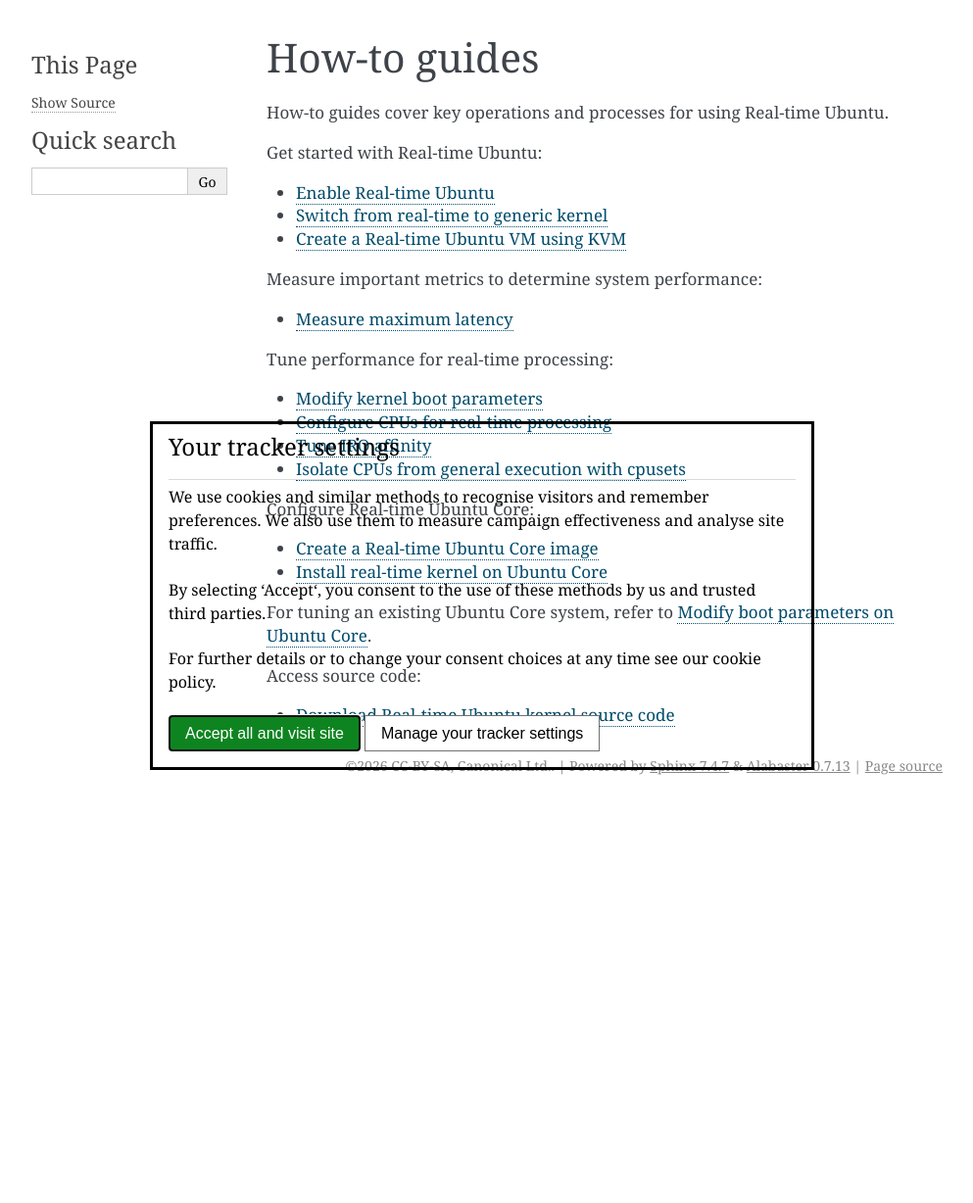
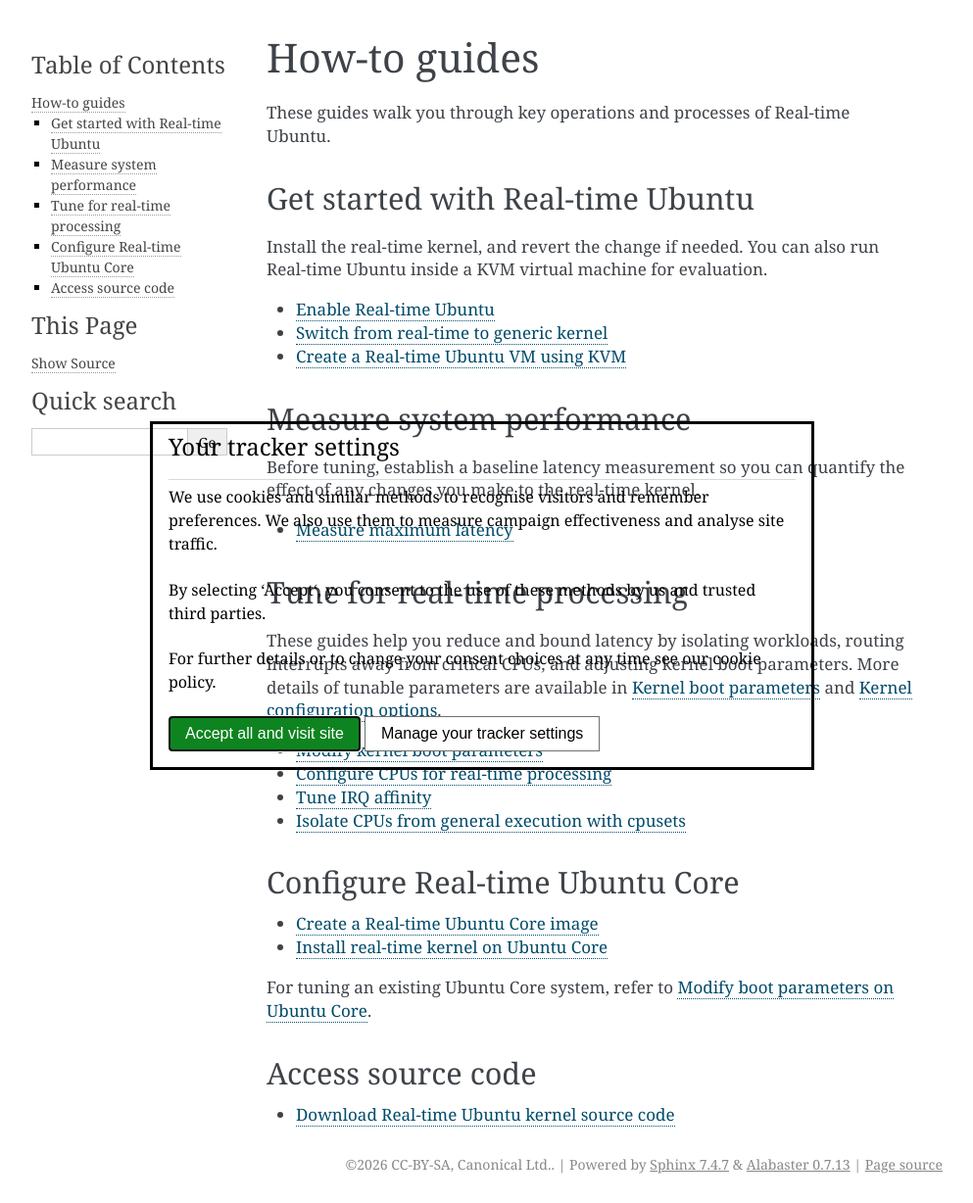
Before and after one commit to canonical/real-time-ubuntu-docs, a Sphinx documentation site: the page built from docs/how-to/index.rst, in a window 1280 px wide and 1228 px high. Shown: the whole window at 98% size, without its empty margins (148-1141 px from the left). Built offline with Sphinx 7.4.7, drawn with Linux system fonts in a browser that asks for light colours.

```diff
--- a/docs/explanation/index.rst
+++ b/docs/explanation/index.rst
@@ -4,7 +4,7 @@
 Explanation
 ===========
 
-Explanation clarifies, deepens and broadens your understanding of Real-time Ubuntu.
+Explanation clarifies, deepens and broadens your conceptual understanding of Real-time Ubuntu.
 
 .. toctree::
    :maxdepth: 1
--- a/docs/how-to/index.rst
+++ b/docs/how-to/index.rst
@@ -4,9 +4,13 @@
 How-to guides
 =============
 
-How-to guides cover key operations and processes for using Real-time Ubuntu.
+These guides walk you through key operations and processes of Real-time Ubuntu.
 
-Get started with Real-time Ubuntu:
+Get started with Real-time Ubuntu
+---------------------------------
+
+Install the real-time kernel, and revert the change if needed.
+You can also run Real-time Ubuntu inside a KVM virtual machine for evaluation.
 
 .. toctree::
    :maxdepth: 1
@@ -15,14 +19,21 @@ Get started with Real-time Ubuntu:
    Switch from real-time to generic kernel <switch-from-realtime-to-generic-kernel>
    Create a Real-time Ubuntu VM using KVM <create-rt-ubuntu-vm-using-kvm>
 
-Measure important metrics to determine system performance:
+Measure system performance
+--------------------------
+
+Before tuning, establish a baseline latency measurement so you can quantify the effect of any changes you make to the real-time kernel.
 
 .. toctree::
    :maxdepth: 1
 
    Measure maximum latency <measure-maximum-latency>
 
-Tune performance for real-time processing:
+Tune for real-time processing
+-----------------------------
+
+These guides help you reduce and bound latency by isolating workloads, routing interrupts away from critical CPUs, and adjusting kernel boot parameters.
+More details of tunable parameters are available in :doc:`/reference/kernel-boot-parameters` and :doc:`/reference/kernel-config-options`.
 
 .. toctree::
    :maxdepth: 1
@@ -32,8 +43,8 @@ Tune performance for real-time processing:
    Tune IRQ affinity <tune-irq-affinity>
    Isolate CPUs from general execution with cpusets <isolate-workload-cpusets>
 
-
-Configure Real-time Ubuntu Core:
+Configure Real-time Ubuntu Core
+-------------------------------
 
 .. toctree::
    :maxdepth: 1
@@ -43,14 +54,13 @@ Configure Real-time Ubuntu Core:
 
 For tuning an existing Ubuntu Core system, refer to :ref:`ubuntu-core-kernel-cmdline`.
 
-
-Access source code:
+Access source code
+------------------
 
 .. toctree::
    :maxdepth: 1
 
    Download Real-time Ubuntu kernel source code <download-real-time-sources>
 
-
 .. LINKS
 .. _Ubuntu Core: https://ubuntu.com/core
--- a/docs/how-to/modify-kernel-boot-parameters.rst
+++ b/docs/how-to/modify-kernel-boot-parameters.rst
@@ -206,7 +206,7 @@ Read more on :doc:`../how-to/uc-image-creation`.
 
 
 .. LINKS
-.. _/boot/firmware/cmdline.txt: https://www.raspberrypi.com/documentation/computers/configuration.html#kernel-command-line-cmdline-txt
+.. _/boot/firmware/cmdline.txt: https://www.raspberrypi.com/documentation/computers/configuration.html#kms
 .. _Ubuntu Core: https://ubuntu.com/core
 .. _snap set: https://ubuntu.com/core/docs/modify-kernel-options
 .. _system.kernel.cmdline-append: https://snapcraft.io/docs/reference/administration/system-options/#system-system-kernel-cmdline-append
--- a/docs/reference/index.rst
+++ b/docs/reference/index.rst
@@ -3,6 +3,8 @@
 
 Reference
 =========
+
+This section provides technical details you will need when installing, configuring, and tuning Real-time Ubuntu.
 
 .. toctree::
    :maxdepth: 1
```
Also changed, not shown: docs/index.md (+30 -43 lines).
